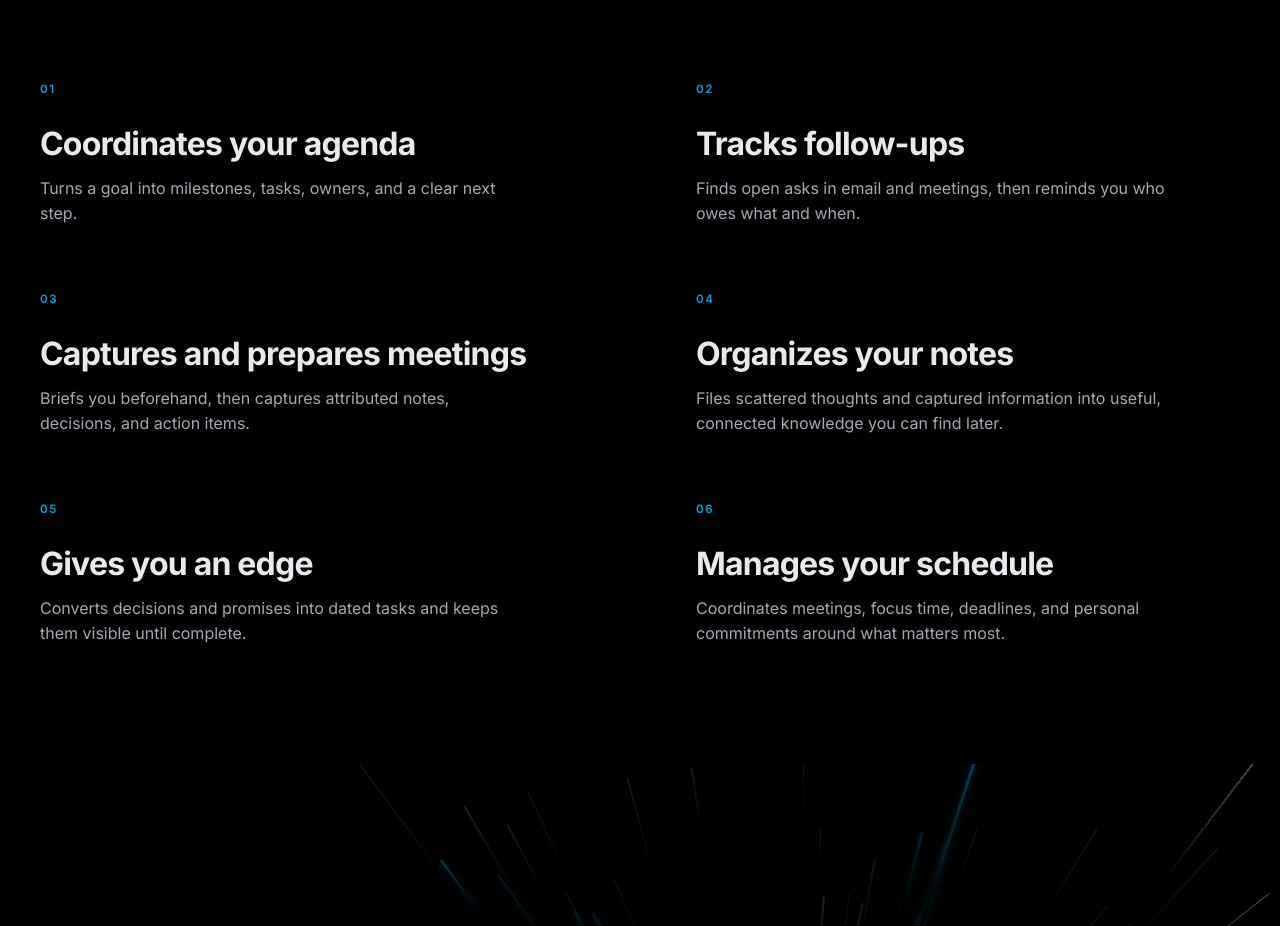
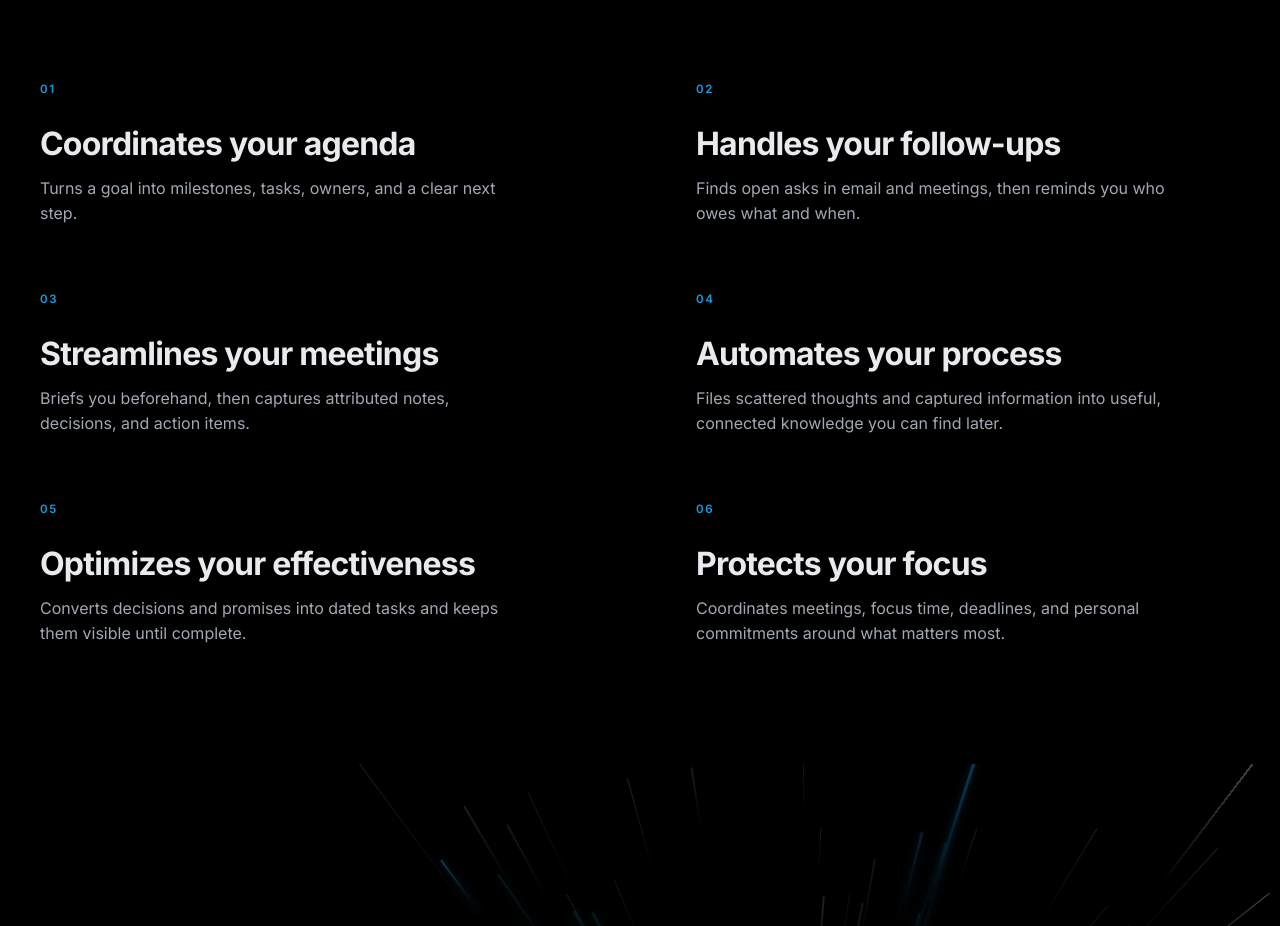
Before and after one commit to mantra-agent/lightway, a website: page src/home/index.html in a window 1280 px wide. Shown: the part 1960-2886 px from the top of the page. Drawn offline with nearby package versions, Linux system fonts and the light colour scheme.

Commit message:
fix: refine workflow titles

```diff
--- a/src/home/index.html
+++ b/src/home/index.html
@@ -788,27 +788,27 @@
           </article>
           <article class="workflow-item">
             <span class="workflow-number">02</span>
-            <h3 class="workflow-title">Tracks follow-ups</h3>
+            <h3 class="workflow-title">Handles your follow-ups</h3>
             <p class="workflow-description">Finds open asks in email and meetings, then reminds you who owes what and when.</p>
           </article>
           <article class="workflow-item">
             <span class="workflow-number">03</span>
-            <h3 class="workflow-title">Captures and prepares meetings</h3>
+            <h3 class="workflow-title">Streamlines your meetings</h3>
             <p class="workflow-description">Briefs you beforehand, then captures attributed notes, decisions, and action items.</p>
           </article>
           <article class="workflow-item">
             <span class="workflow-number">04</span>
-            <h3 class="workflow-title">Organizes your notes</h3>
+            <h3 class="workflow-title">Automates your process</h3>
             <p class="workflow-description">Files scattered thoughts and captured information into useful, connected knowledge you can find later.</p>
           </article>
           <article class="workflow-item">
             <span class="workflow-number">05</span>
-            <h3 class="workflow-title">Gives you an edge</h3>
+            <h3 class="workflow-title">Optimizes your effectiveness</h3>
             <p class="workflow-description">Converts decisions and promises into dated tasks and keeps them visible until complete.</p>
           </article>
           <article class="workflow-item">
             <span class="workflow-number">06</span>
-            <h3 class="workflow-title">Manages your schedule</h3>
+            <h3 class="workflow-title">Protects your focus</h3>
             <p class="workflow-description">Coordinates meetings, focus time, deadlines, and personal commitments around what matters most.</p>
           </article>
         </div>
```
